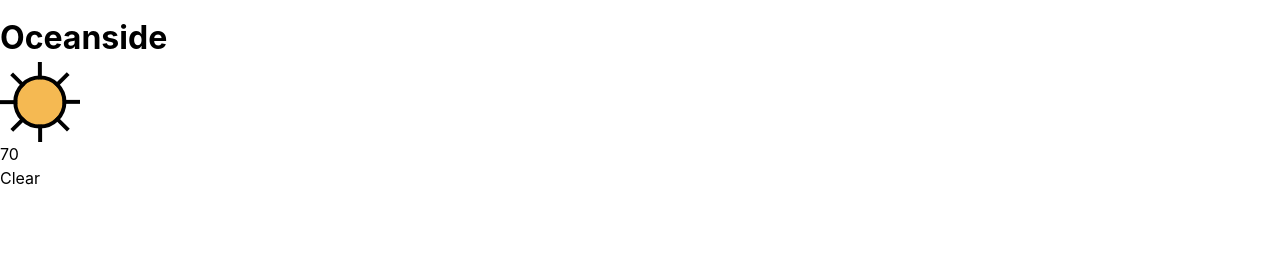
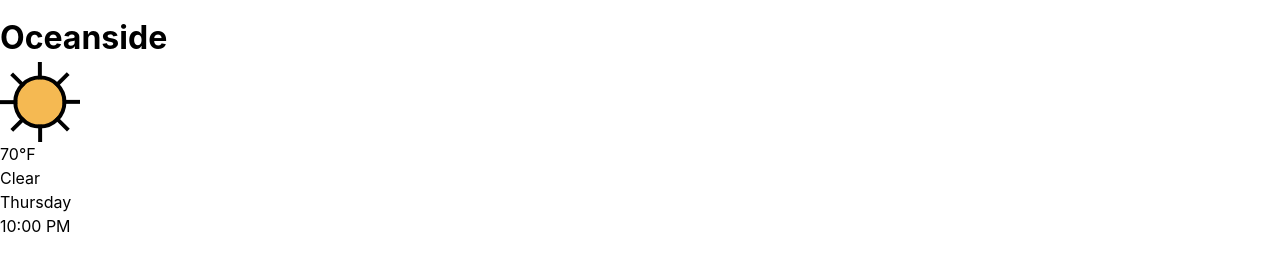
Before and after one commit to TomTatertot/weather-app, a website built with webpack: page src/template.html in a window 1280 px wide. Shown: the part 66-336 px from the top of the page. Built offline with nearby package versions, Linux system fonts and the light colour scheme; no server answers.

Commit message:
move HTML element creation from JS to HTML and instead just update values in JS

```diff
--- a/src/index.js
+++ b/src/index.js
@@ -2,6 +2,7 @@
 import "./styles.css";
 import "./reset.css";
 import clearDayIcon from "../images/clear-day.svg";
+import { parse, format, startOfHour } from "date-fns";
 
 //simulated weather data objects to prevent too many API calls being made while testing:
 const address = "Oceanside";
@@ -9,6 +10,7 @@ const currentWeather = {
   temp: 70,
   conditions: "Clear",
   icon: "clear-day",
+  dateTime: "22:10:23",
   humidity: 79.5,
   precip: 0,
   windspeed: 3,
@@ -18,14 +20,24 @@ const currentWeather = {
 };
 
 const weekWeather = [
-  {temp: 70, conditions: "Clear", icon: "clear-day",},
-  {temp: 59, conditions: "Cloudy", icon: "cloudy",},
-  {temp: 65, conditions: "Rain", icon: "rain",},
-  {temp: 81, conditions: "Clear", icon: "clear",},
-  {temp: 65, conditions: "Partially Cloudy", icon: "partly-cloudy-day",},
-  {temp: 72, conditions: "Partially Cloudy", icon: "partly-cloudy-night",},
-  {temp: 73, conditions: "Foggy", icon: "fog",},
-]
+  { temp: 70, conditions: "Clear", icon: "clear-day", dateTime: "2026-02-04" },
+  { temp: 59, conditions: "Cloudy", icon: "cloudy", dateTime: "2026-02-05" },
+  { temp: 65, conditions: "Rain", icon: "rain", dateTime: "2026-02-06" },
+  { temp: 81, conditions: "Clear", icon: "clear", dateTime: "2026-02-07" },
+  {
+    temp: 65,
+    conditions: "Partially Cloudy",
+    icon: "partly-cloudy-day",
+    dateTime: "2026-02-08",
+  },
+  {
+    temp: 72,
+    conditions: "Partially Cloudy",
+    icon: "partly-cloudy-night",
+    dateTime: "2026-02-09",
+  },
+  { temp: 73, conditions: "Foggy", icon: "fog", dateTime: "2026-02-10" },
+];
 
 // const locationForm = document.querySelector(".search-form");
 // locationForm.addEventListener("submit", (e)=> {
@@ -34,14 +46,14 @@ const weekWeather = [
 //   console.log(location);
 //   locationForm.reset();
 
-  fetchWeather("Oceanside").then(weather => {
-    const address = weather.address;
-    const currWeather = getCurrentWeather(weather);
-    const weekWeather = getWeekWeather(weather);
-    console.log(address, weather, currWeather, weekWeather);
-  }).catch(err => {
-    console.error(err);
-  });
+// fetchWeather("Oceanside").then(weather => {
+//   const address = weather.address;
+//   const currWeather = getCurrentWeather(weather);
+//   const weekWeather = getWeekWeather(weather);
+//   console.log(address, weather, currWeather, weekWeather);
+// }).catch(err => {
+//   console.error(err);
+// });
 
 // })
 
@@ -66,6 +78,7 @@ function getCurrentWeather(weather) {
     temp: currentWeather.temp,
     conditions: currentWeather.conditions,
     icon: currentWeather.icon,
+    dateTime: currentWeather.datetime,
     humidity: currentWeather.humidity,
     precip: currentWeather.precip,
     windspeed: currentWeather.windspeed,
@@ -91,35 +104,89 @@ function getWeekWeather(weather) {
 }
 
 function createMain(address, currentWeather, weekWeather) {
-  const content = document.querySelector(".content");
 
-  const main = document.createElement("main");
-  main.classList.add("main");
+  // const content = document.querySelector(".content");
 
-  const mainTop = document.createElement("div");
-  mainTop.classList.add("main__top");
+  const main = document.querySelector(".main");
+  const location = main.querySelector(".location-header");
+  const icon = main.querySelector(".current-icon");
+  const temp = main.querySelector(".current-temp");
+  const condition = main.querySelector(".current-condition");
+  const currentDay = main.querySelector(".current-day");
+  const currentHour = main.querySelector(".current-hour");
 
-  const mainTopLeft = document.createElement("div");
-  mainTopLeft.classList.add("main__top-left");
+  location.textContent = address;
+  icon.src = clearDayIcon;
+  temp.textContent = currentWeather.temp + "°F";
+  condition.textContent = currentWeather.conditions;
+  currentDay.textContent = getCurrentDayName();
+  currentHour.textContent = formatTime(currentWeather.dateTime);
 
-  const locationHeader = document.createElement("h1");
-  locationHeader.classList.add("location-header");
-  locationHeader.textContent = address;
+  // const mainTop = document.createElement("div");
+  // mainTop.classList.add("main__top");
 
-  const icon = document.createElement("img");
-  icon.classList.add("current-icon");
-  icon.src = clearDayIcon;
+  // const mainTopLeft = document.createElement("div");
+  // mainTopLeft.classList.add("main__top-left");
 
-  const temp = document.createElement("div");
-  temp.classList.add("current-temp");
-  temp.textContent = currentWeather.temp;
+  // const locationHeader = document.createElement("h1");
+  // locationHeader.classList.add("location-header");
+  // locationHeader.textContent = address;
 
-  const condition = document.createElement("div");
-  condition.classList.add("current-condition");
-  condition.textContent = currentWeather.conditions;
+  // const icon = document.createElement("img");
+  // icon.classList.add("current-icon");
+  // icon.src = clearDayIcon;
 
-  content.append(main);
-  main.append(mainTop);
-  mainTop.append(mainTopLeft);
-  mainTopLeft.append(locationHeader, icon, temp, condition);
+  // const temp = document.createElement("div");
+  // temp.classList.add("current-temp");
+  // temp.textContent = currentWeather.temp + "°F";
+
+  // const condition = document.createElement("div");
+  // condition.classList.add("current-condition");
+  // condition.textContent = currentWeather.conditions;
+
+  // const currentDay = document.createElement("div");
+  // currentDay.classList.add("current-day");
+  // currentDay.textContent = getCurrentDayName();
+
+  // const currentHour = document.createElement("div");
+  // currentHour.classList.add("current-hour");
+  // currentHour.textContent = formatTime(currentWeather.dateTime);
+
+  // content.append(main);
+  // main.append(mainTop);
+  // mainTop.append(mainTopLeft);
+  // mainTopLeft.append(
+  //   locationHeader,
+  //   icon,
+  //   temp,
+  //   condition,
+  //   currentDay,
+  //   currentHour);
+
+  console.log(farenheitToCelsius(42) + "°C");
+  console.log(celsiusToFarenheit(farenheitToCelsius(42)) + "°F");
 }
+
+function getCurrentDayName() {
+  return format(new Date(), "EEEE");
+}
+
+function formatTime(time) {
+  //Create Date object given string. HH: 24 hour time, mm: minutes, ss: seconds
+  const date = parse(time, "HH:mm:ss", new Date());
+  const rounded = startOfHour(date); //round down to start of hour
+  const formatted = format(rounded, "h:mm a"); //h: 12 hour time, mm: minutes  a: AM/PM
+  return formatted;
+}
+
+//°C
+function farenheitToCelsius(temp){
+  const result = (temp - 32) * 5 / 9;
+  return Number(result.toFixed(1));
+}
+
+//°F
+function celsiusToFarenheit(temp){
+  const result = (temp * 9 / 5) + 32;
+  return Number(result.toFixed(1));
+}
--- a/src/template.html
+++ b/src/template.html
@@ -13,10 +13,23 @@
         <div class="search-bar">
           <img class="search-icon" src="../images/magnify.svg" alt="">
           <input type="text" name="search-input" id="search-input" />
+
         </div>
       </form>
     </header>
     <div class="content">
+      <main class="main">
+        <div class="main__top">
+          <div class="main__top-left">
+            <h1 class="location-header"></h1>
+            <img class="current-icon">
+            <div class="current-temp"></div>
+            <div class="current-condition"></div>
+            <div class="current-day"></div>
+            <div class="current-hour"></div>
+          </div>
+        </div>
+      </main>
     </div>
   </body>
 </html>
```
